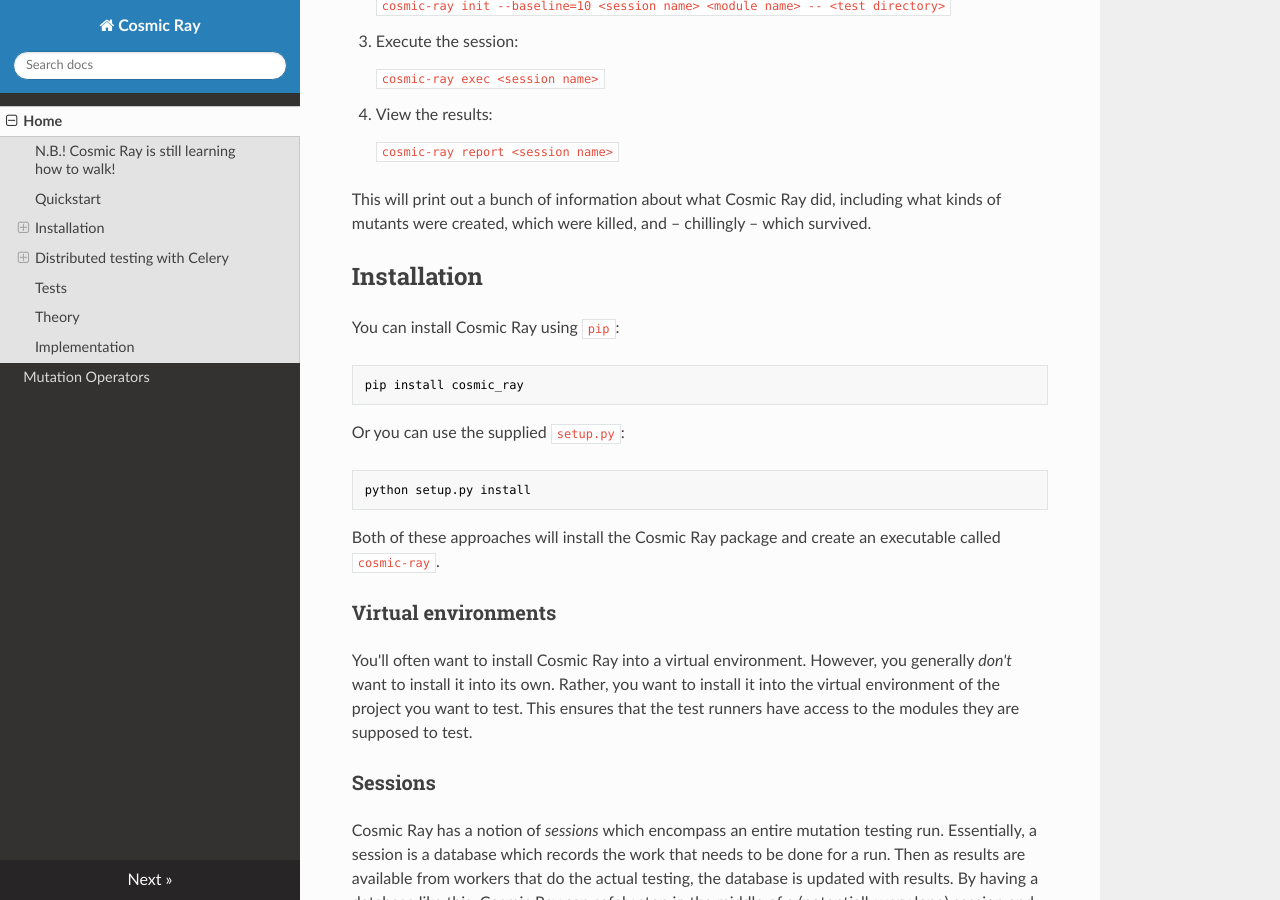
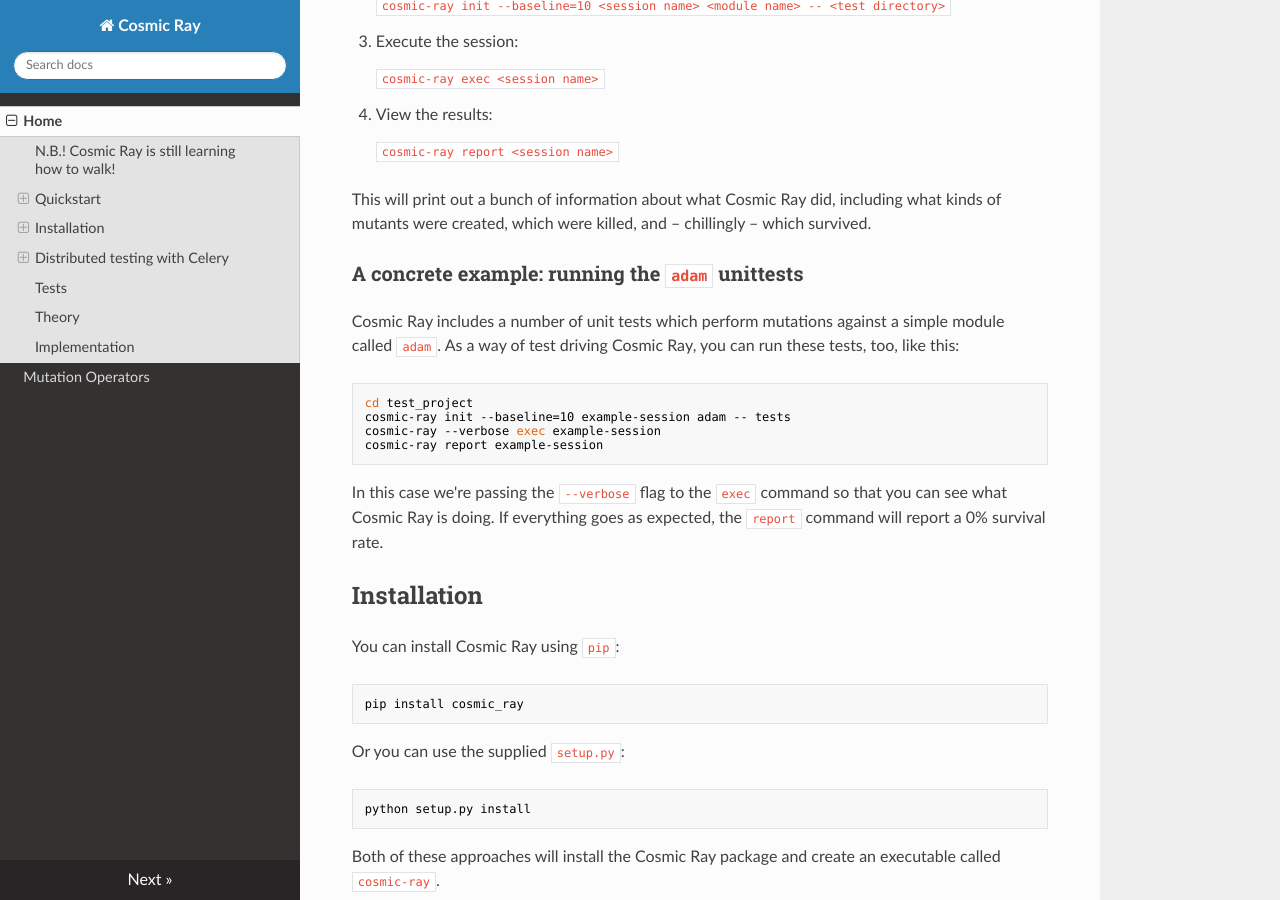
Before and after one commit to sixty-north/cosmic-ray, an MkDocs documentation site: the page built from docs/index.md, in a window 1280 px wide and 900 px high, scrolled down 724 px. Built offline with MkDocs 1.6.1, drawn with Linux system fonts in a browser that asks for light colours; nearby versions of some CDN libraries; old or Windows-style settings are respelled for this version of MkDocs.

Commit message:
Minor doc updates.

````diff
--- a/docs/index.md
+++ b/docs/index.md
@@ -49,6 +49,23 @@
 This will print out a bunch of information about what Cosmic Ray did, including
 what kinds of mutants were created, which were killed, and –
 chillingly – which survived.
+
+### A concrete example: running the `adam` unittests
+
+Cosmic Ray includes a number of unit tests which perform mutations against a
+simple module called `adam`. As a way of test driving Cosmic Ray, you can run
+these tests, too, like this:
+
+```
+cd test_project
+cosmic-ray init --baseline=10 example-session adam -- tests
+cosmic-ray --verbose exec example-session
+cosmic-ray report example-session
+```
+
+In this case we're passing the `--verbose` flag to the `exec` command so that
+you can see what Cosmic Ray is doing. If everything goes as expected, the
+`report` command will report a 0% survival rate.
 
 ## Installation
 
````
Also changed, not shown: README.md (+6 -0 lines).
